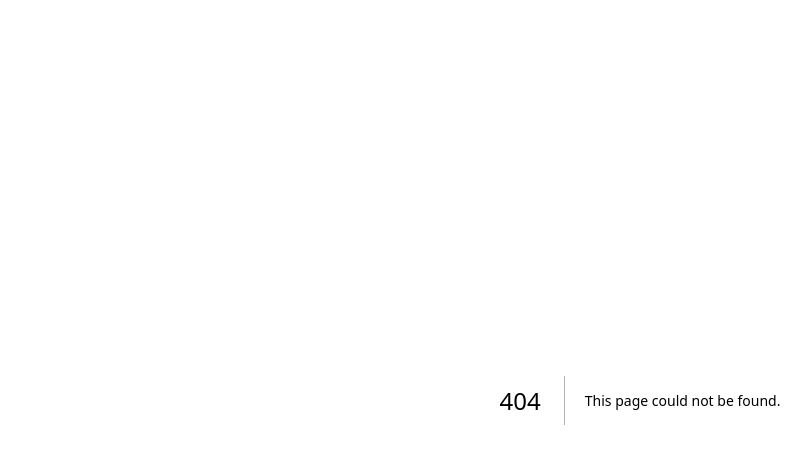
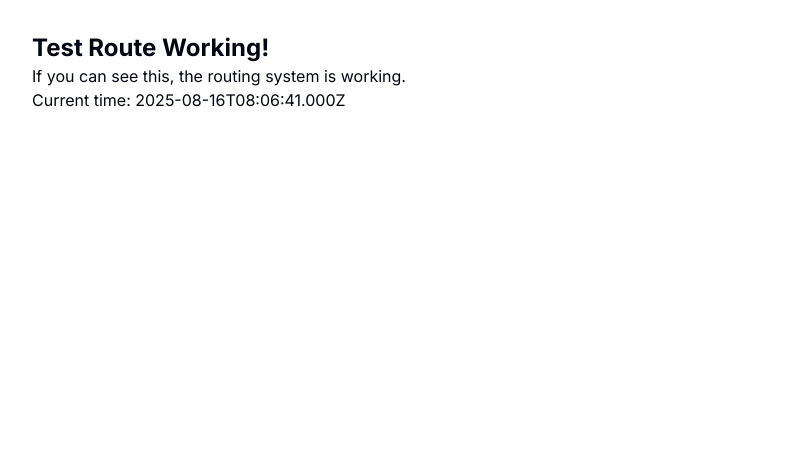
Before and after one commit to chaslombardo/hunkcentral-workforce-v2, a Next.js app: page /test-route in a window 1280 px wide. Before the commit this address had no page. Shown: the top 464 px of the page, without its empty margins (0-811 px from the left). Built offline with nearby package versions, Linux system fonts and the light colour scheme.

Commit message:
test: add simple test route to verify routing system works
- Added /test-route to verify that routing system is working
- All routes including log routes are building correctly locally
- Issue likely related to environment variables or database connection in production

```diff
--- /dev/null
+++ b/app/test-route/page.tsx
@@ -0,0 +1,9 @@
+export default function TestRoute() {
+  return (
+    <div className="p-8">
+      <h1 className="text-2xl font-bold">Test Route Working!</h1>
+      <p>If you can see this, the routing system is working.</p>
+      <p>Current time: {new Date().toISOString()}</p>
+    </div>
+  );
+}
```
